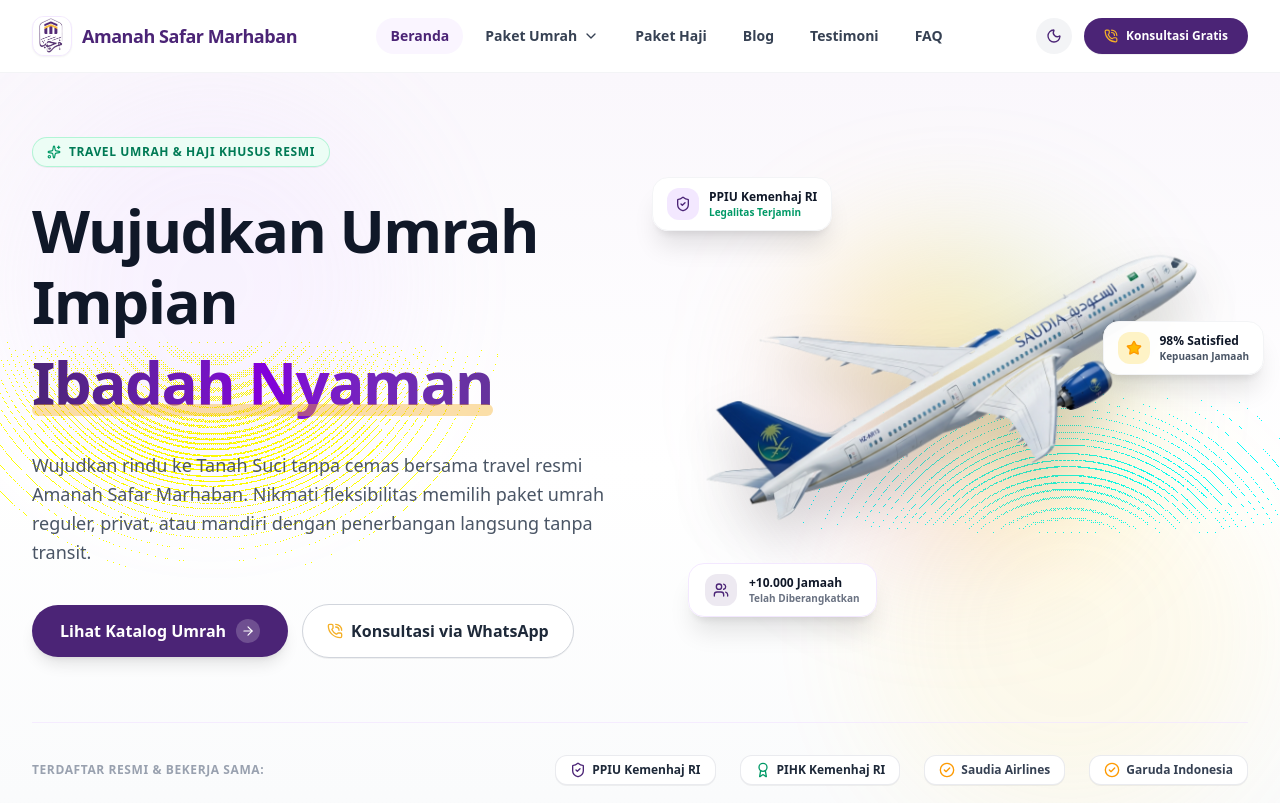
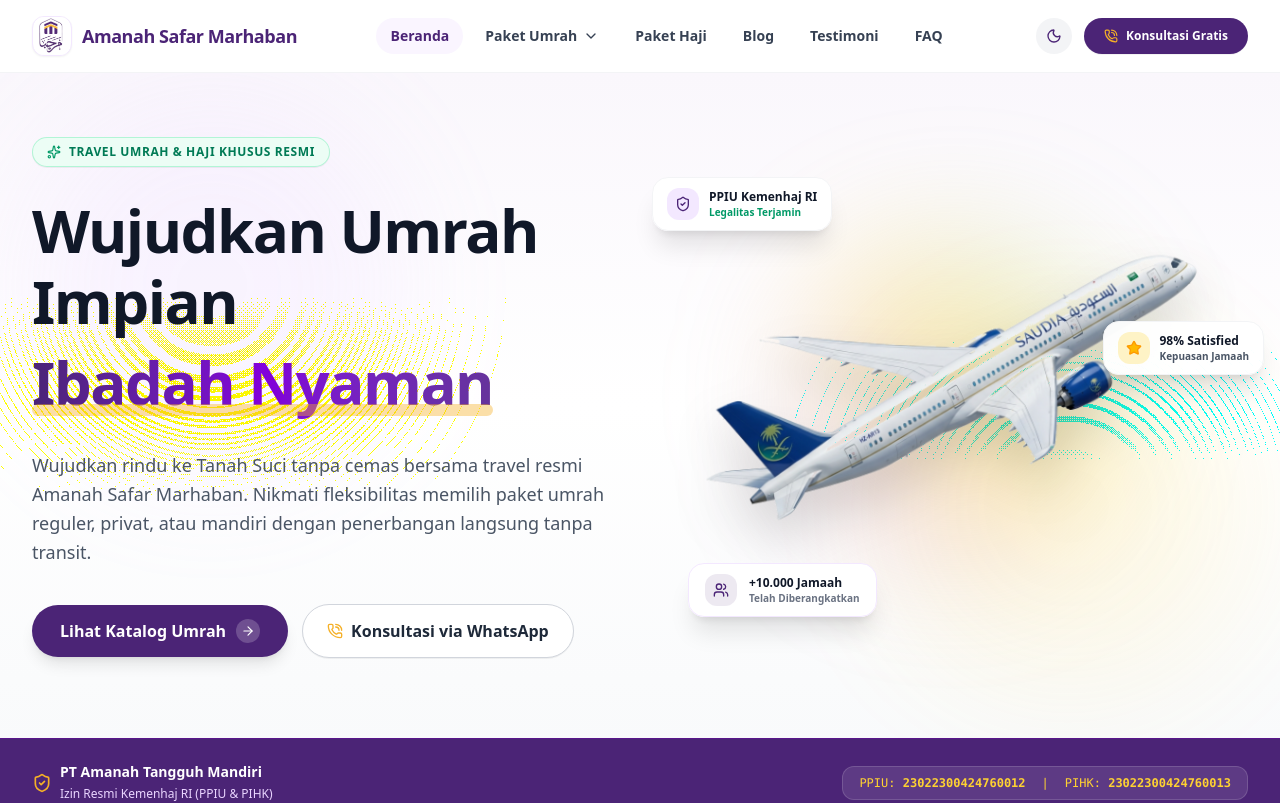
Before and after one commit to mozakki99/amanah-safar-marhaban, a Next.js app: page / in a window 1280 px wide. Shown: the top 803 px of the page. Built offline with nearby package versions, Linux system fonts and the light colour scheme.

Commit message:
fix: remove bottom logos bar from hero section

```diff
--- a/src/components/HeroSection.tsx
+++ b/src/components/HeroSection.tsx
@@ -208,36 +208,7 @@
 
         </div>
 
-        {/* Trusted By Logos Bar (Bottom of Hero Section) */}
-        <div className="pt-6 sm:pt-8 border-t border-purple-100/80 dark:border-purple-900/40">
-          <div className="flex flex-col md:flex-row items-center justify-between gap-4">
-            <span className="text-xs font-bold uppercase tracking-wider text-gray-400 dark:text-purple-300/70 shrink-0">
-              Terdaftar Resmi &amp; Bekerja Sama:
-            </span>
 
-            <div className="flex flex-wrap items-center justify-center md:justify-end gap-3 sm:gap-6">
-              <div className="flex items-center gap-1.5 bg-white dark:bg-[#160C26] px-3.5 py-1.5 rounded-xl border border-gray-200/80 dark:border-purple-800/50 shadow-2xs">
-                <ShieldCheck className="w-4 h-4 text-[#4B2476] dark:text-[#F5B027]" />
-                <span className="text-xs font-extrabold text-gray-800 dark:text-gray-200">PPIU Kemenhaj RI</span>
-              </div>
-
-              <div className="flex items-center gap-1.5 bg-white dark:bg-[#160C26] px-3.5 py-1.5 rounded-xl border border-gray-200/80 dark:border-purple-800/50 shadow-2xs">
-                <Award className="w-4 h-4 text-emerald-600 dark:text-emerald-400" />
-                <span className="text-xs font-extrabold text-gray-800 dark:text-gray-200">PIHK Kemenhaj RI</span>
-              </div>
-
-              <div className="flex items-center gap-1.5 bg-white dark:bg-[#160C26] px-3.5 py-1.5 rounded-xl border border-gray-200/80 dark:border-purple-800/50 shadow-2xs">
-                <CheckCircle2 className="w-4 h-4 text-amber-500" />
-                <span className="text-xs font-bold text-gray-700 dark:text-gray-300">Saudia Airlines</span>
-              </div>
-
-              <div className="flex items-center gap-1.5 bg-white dark:bg-[#160C26] px-3.5 py-1.5 rounded-xl border border-gray-200/80 dark:border-purple-800/50 shadow-2xs">
-                <CheckCircle2 className="w-4 h-4 text-amber-500" />
-                <span className="text-xs font-bold text-gray-700 dark:text-gray-300">Garuda Indonesia</span>
-              </div>
-            </div>
-          </div>
-        </div>
 
       </div>
     </section>
```
